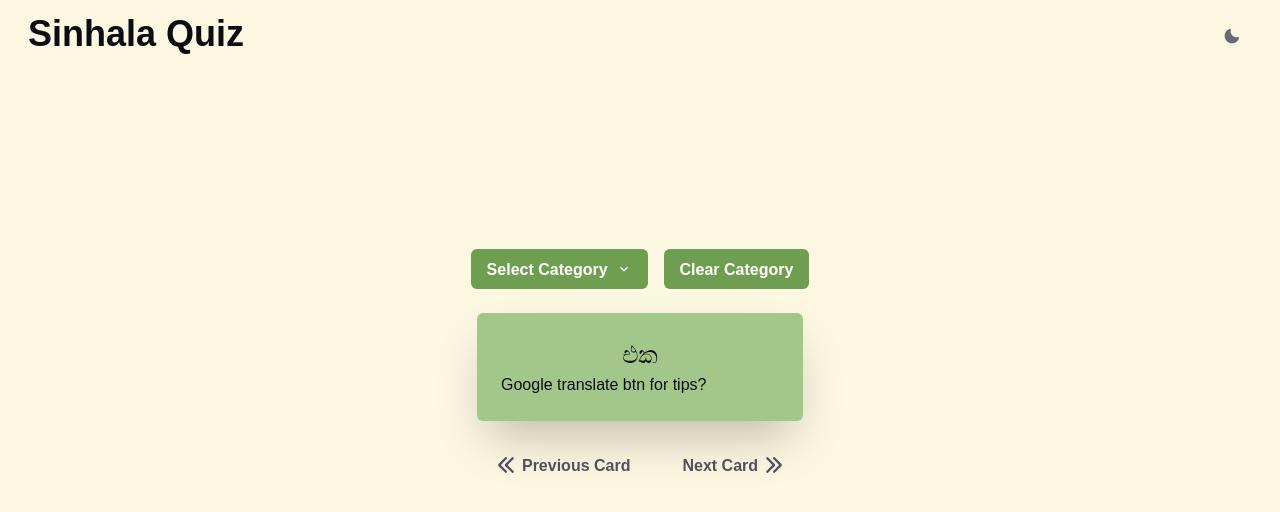
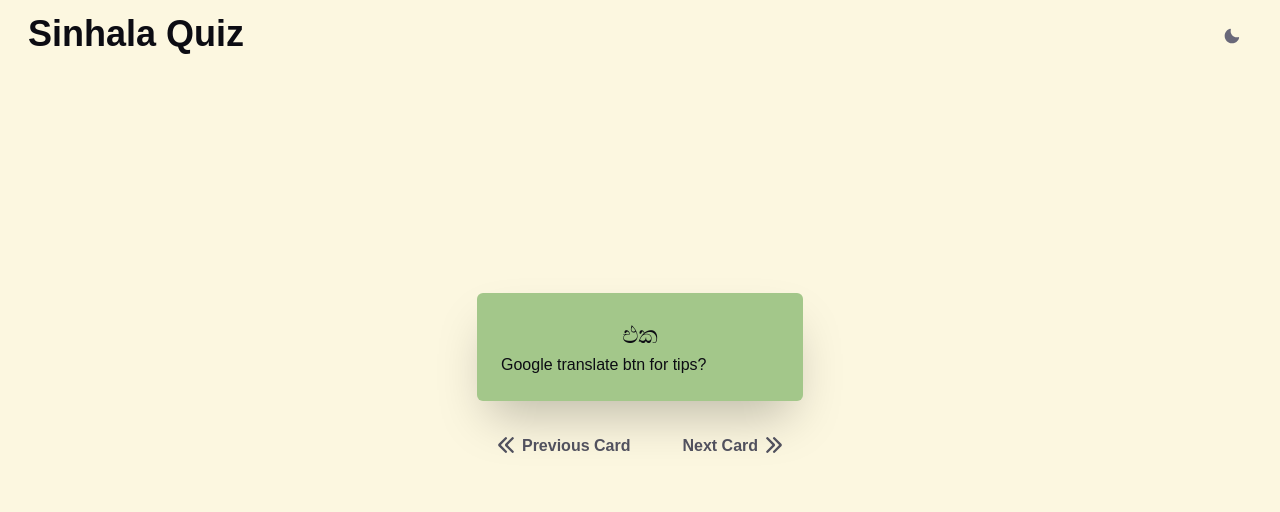
Before and after one commit to druwan/sinhalaquizapp, a Next.js app: page / in a window 1280 px wide. Shown: the top 512 px of the page. Built offline with nearby package versions, Linux system fonts and the light colour scheme; a web font is replaced by a local one.

Commit message:
feat: del category selector -> Will be links instead

```diff
--- a/pages/index.tsx
+++ b/pages/index.tsx
@@ -1,7 +1,6 @@
 import { Box, Container, Flex } from '@chakra-ui/react';
 import Head from 'next/head';
 import PrevNextCardBtn from '../components/Buttons/PrevNextCardBtn';
-import CategoryMenu from '../components/CategoryMenu/CategoryMenu';
 import Navbar from '../components/Navbar/Navbar';
 import QuizCard from '../components/QuizCard/QuizCard';
 
@@ -23,11 +22,6 @@ const HomePage = () => {
         minH={'75vh'}
         justifyContent={'center'}
       >
-        <Container>
-          {/* Move this into a 'start' page ? */}
-          <CategoryMenu />
-        </Container>
-
         <QuizCard />
 
         <Container as={'main'} maxW={'container.sm'}>
```
